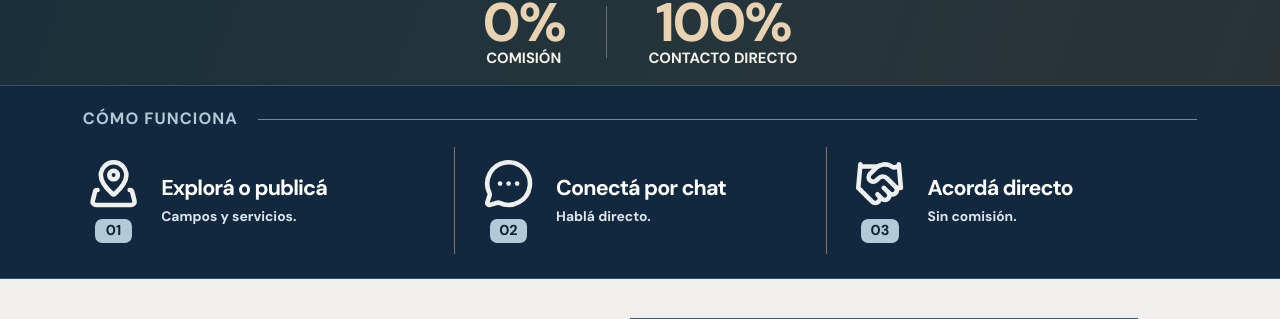
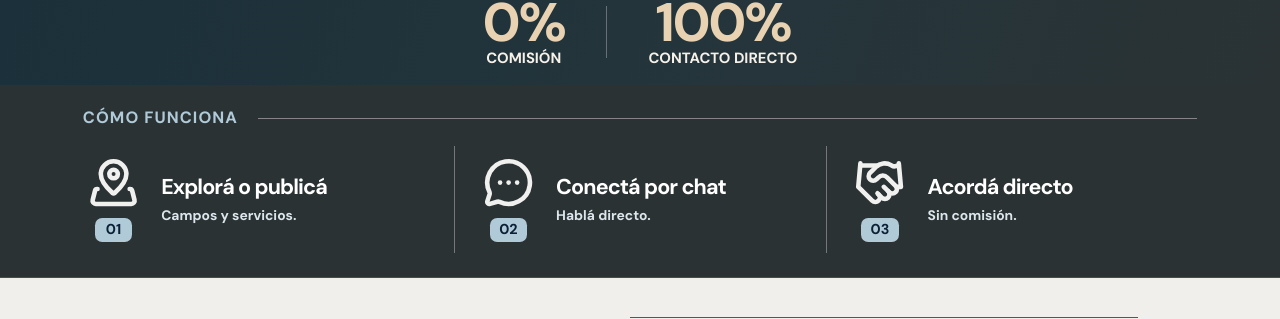
Before and after one commit to dnigro/rentocampo, a Next.js app: page / in a window 1280 px wide. Shown: the part 591-910 px from the top of the page. Built offline with nearby package versions, Linux system fonts and the light colour scheme; no server answers.

Commit message:
fix(home): keep how-it-works seam continuous after editorial hero

```diff
--- a/styles/hero-simple-map-chat.css
+++ b/styles/hero-simple-map-chat.css
@@ -310,7 +310,7 @@ background:linear-gradient(90deg,rgba(12,34,48,.92),rgba(12,34,48,.56)),linear-g
 .rc-landing .rcsm-proof__item strong {color:#e9d2b2;}
 .rc-landing .rcsm-proof__item span {color:#f6f1e9;}
 .rc-landing .rcsm-proof__separator {background:rgba(255,255,255,.3);}
-.rc-landing + .rc-how--web {
+.rc-landing > .rc-how--web {
   background:#2a3234;
   border-top:0;
 }
```
